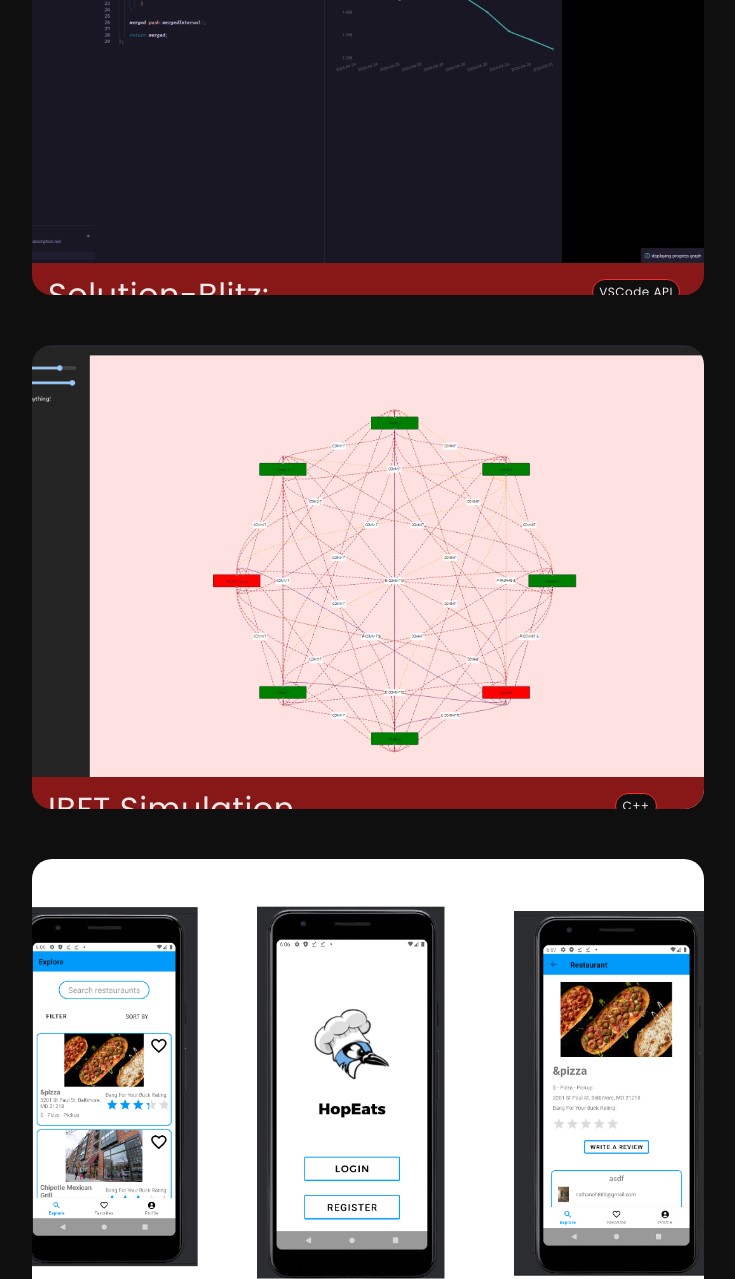
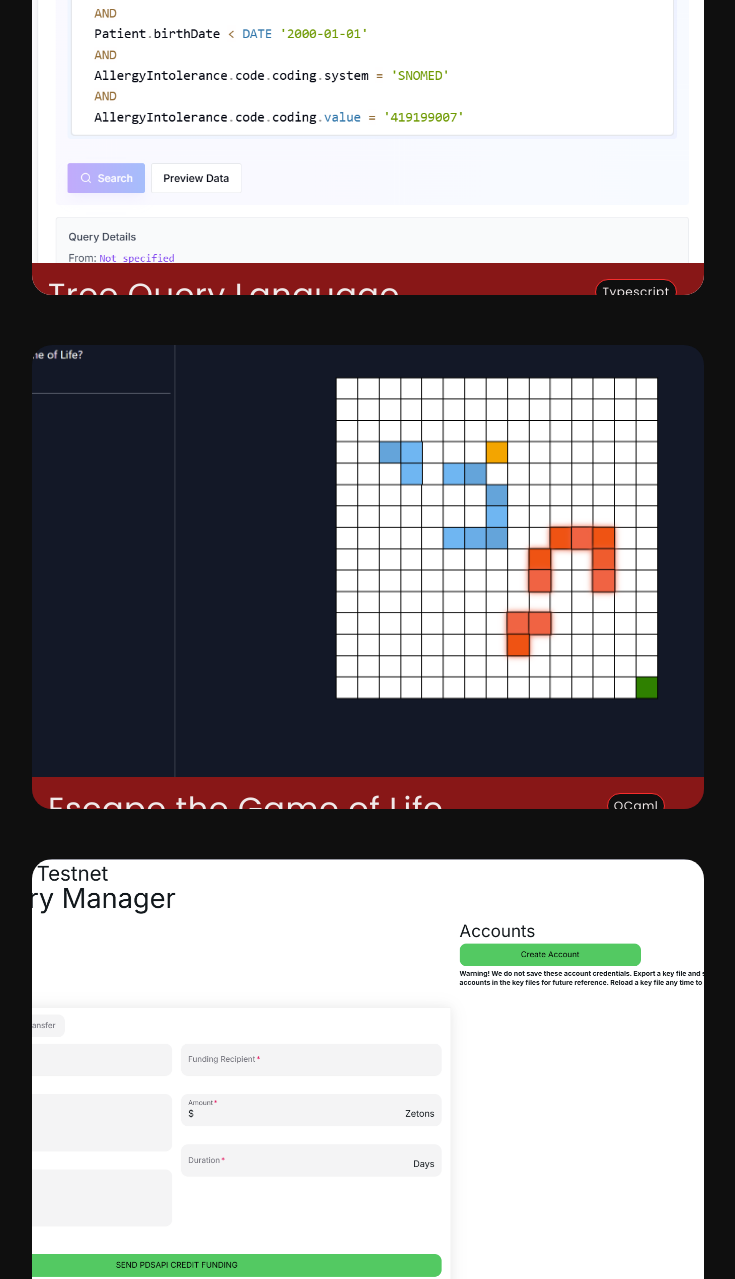
Before and after one commit to bathan1/bathan1.github.io, a website built with Vite: page index.html in a window 1280 px wide. Shown: the part 1309-2588 px from the top of the page, without its empty margins (174-909 px from the left). Built offline with nearby package versions, Linux system fonts and the light colour scheme; files whose address does not match are found by name.

Commit message:
update projects

```diff
--- a/index.html
+++ b/index.html
@@ -52,28 +52,13 @@
 
       <section id="hero-section" class="main-section">
         <div id="main-text-container">
-          <h1>Hi, I'm Nathan, and I like to make all sorts of things on my computer.</h1>
+          <h1>Hi, I'm Nathan, and I like to build all sorts of applications on my computer.</h1>
         </div>
       </section>
 
       <section id="gallery-section" class="main-section">
         <div class="gallery">
           <div class="images">
-            <div class="img">
-              <img src="img1.png" alt="">
-            </div>
-            <div class="img">
-              <img src="img2.png" alt="">
-            </div>
-            <div class="img">
-              <img src="img3.png" alt="">
-            </div>
-            <div class="img">
-              <img src="img4.png" alt="">
-            </div>
-            <div class="img">
-              <img src="img5.png" alt="">
-            </div>
           </div>
           <div class="minimap">
             <div class="preview"></div>
@@ -81,10 +66,22 @@
         </div>
       </section>
 
-      <section id="about-section" class="appear">
+      <section id="about-section" class="appear about">
         <h1>About</h1>
         <p>
-          I am a senior studying Computer Science at Johns Hopkins University, and I'm a versatile programmer capable of adapting to any tech stack (see my <a href="resume.pdf" download="nathanohResume.pdf">resume</a>). Besides programming, you might catch me snowboarding, attending concerts, or watching basketball or anime with my dog. If you want a website or need a really good programmer, shoot me an email me at <span id="contact-anchor">side_nathan@hotmail.com</span>.
+          Hi there!
+          I am a senior studying Computer Science at Johns Hopkins University. As you can see from my projects, I am very passionate about developing web apps, working on the UI for the browser, all the way to the database queries for the server.
+        </p>
+        <p>
+          More than developing web apps though, I love <strong><em>solving problems</em></strong>.
+          Every project, regardless of scale, presents unique challenges waiting to be solved.
+          And I truly can't get enough of the excitement that comes with solving each problem on my own.
+          That's why I never limit myself to a set of programming languages and tools, because
+          I'm able to apply my problem-solving abilities to any domain, building my fundamentals
+          with each iteration (see my <a href="#gallery-section">projects</a> above).
+        </p>
+        <p>
+          Besides programming, you might catch me snowboarding, attending concerts, or watching basketball or anime with my dog. If you want a website or are interested in a talented and enthusiastic programmer, shoot me an email me at <span id="contact-anchor">side_nathan@hotmail.com</span>.
         </p>
       </section>
 
--- a/package.json
+++ b/package.json
@@ -19,6 +19,7 @@
   },
   "dependencies": {
     "@studio-freight/lenis": "^1.0.25",
+    "effect": "^3.12.0",
     "gsap": "^3.12.4"
   },
   "packageManager": "pnpm@9.9.0+sha512.60c18acd138bff695d339be6ad13f7e936eea6745660d4cc4a776d5247c540d0edee1a563695c183a66eb917ef88f2b4feb1fc25f32a7adcadc7aaf3438e99c1"
--- a/src/main.ts
+++ b/src/main.ts
@@ -1,70 +1,17 @@
 import { gsap } from "gsap";
+import { projectAList } from "./projects";
 import { ScrollTrigger } from "gsap/ScrollTrigger";
 
-const projects = [
-  {
-    blurb: `<a href="https://pds-dase-portal-v2.fly.dev/" target="_blank">PDS Developer Portal: </a> <br/> Suite of developer tools on the browser for interacting with the Personal-Digital-Space REST API. Contracted work to overhaul their legacy portal site.`,
-    tech: `<ul class="tech-list">
-      <li>NextJS</li>
-      <li>Redis</li>
-    </ul>`,
-    imgSrc: "./pds-dase-portal-v2.png"
-  },
-  {
-    blurb: `<a>Solution-Blitz:</a> <br/> Leetcode on VSCode with a competitive programming twist! Built for a school project with a team of 5.`,
-    tech: `
-    <ul class="tech-list">
-      <li>VSCode API</li>
-      <li>MongoDB</li>
-      <li>Express</li>
-      <li>Redis</li>
-    </ul>`,
-    imgSrc: "./solblitz.png"
-  },
-  {
-    blurb: `<a href="https://ibft-catpics-8bd7cc324d04.herokuapp.com" target="_blank">IBFT Simulation</a> <br/> Simulate one round of the Istanbul Byzantine Fault Tolerance consensus algorithm used on many blockchains with NodeJS + C++.`,
-    tech: `
-    <ul class="tech-list">
-      <li>C++</li>
-      <li>Express</li>
-      <li>React</li>
-    </ul>
-  `,
-    imgSrc: "./ibft.png"
-  },
-  {
-    blurb: `<a>HopEats</a> <br/> An Android app that finds Hopkins students nearby restaurants along with a fully-featured rating system that brings a social presence to the app! Built for my User-Interfaces-and-Mobile-Applications course with a team of 4.`,
-    tech: `
-    <ul class="tech-list">
-      <li>Java</li>
-      <li>Android Studio</li>
-      <li>Firebase</li>
-    </ul>
-  `,
-    imgSrc: "./hopeats.png"
-  },
-  {
-    blurb: `<a>ValueStacker</a> <br/> A Redis-esque key-value pair store meant to work in a concurrent environment using mutexes to manage concurrent client connections to the server. Built for my Computer Systems Fundamentals course.`,
-    tech: `
-    <ul class="tech-list">
-      <li>C</li>
-      <li>C++</li>
-    </ul>
-  `,
-    imgSrc: "./value-stacker.png"
-  },
-  {
-    blurb: `<a href="https://bathan1.github.io/dad-and-jane/" target="_blank">Present-er: </a> <br/> a present for my dad and mom.`,
-    imgSrc: "./presenter.png",
-    tech: `
-      <ul class="tech-list">
-        <li>HTML</li>
-        <li>Tailwind</li>
-        <li>JavaScript</li>
-      </ul>
-    `,
-  }
-];
+const toBlurb = (projectName: string, projectDescription: string) => `<a>${projectName}</a> <br/> ${projectDescription}`;
+
+const reduceLangs = (languages: readonly string[], tools: readonly string[]) => [...languages, ...tools]
+  .reduce((acc, language, idx, self) => {
+    acc += `<li>${language}</li>`
+    if (idx === self.length - 1) {
+      acc += "\n</ul>";
+    }
+    return acc;
+  }, `<ul class="tech-list">\n`);
 
 document.addEventListener("DOMContentLoaded", () => {
   /**
@@ -93,18 +40,17 @@
     const imageContainer = document.querySelector(".images");
 
     const getRandomLeft = () => {
-        const values = [-1, -0.5, 0, 0.5, 1];
-        return values[Math.floor(Math.random() * values.length)].toString() + "rem";
+      const values = [-1, -0.5, 0, 0.5, 1];
+      return values[Math.floor(Math.random() * values.length)].toString() + "rem";
     }
 
-  minimap!.innerHTML = "";
-  imageContainer!.innerHTML = "";
+  minimap.innerHTML = "";
+  imageContainer.innerHTML = "";
 
   let activeThumbnail: null | HTMLDivElement = null;
-
-  for (let i = 0; i < projects.length; i++) {
-    const project = projects[i];
-    const imagePath = project.imgSrc;
+  for (const [ projectName, projectInfo ] of projectAList) {
+    const randomLeft = getRandomLeft();
+    const imagePath = projectInfo.image.src;
 
     const thumbnailDiv = document.createElement("div");
     thumbnailDiv.className = "img-thumbnail";
@@ -122,11 +68,11 @@
     blurbContainer.className = "blurb-container";
 
     const blurb = document.createElement("p");
-    blurb.innerHTML = project.blurb;
+    blurb.innerHTML = toBlurb(projectName, projectInfo.description);
 
     const techDiv = document.createElement("div");
     techDiv.className = "tech-container";
-    techDiv.innerHTML = project.tech;
+    techDiv.innerHTML = reduceLangs(projectInfo.languages, projectInfo.tools);
 
     const imgFull = document.createElement("img");
     imgFull.src = imagePath;
--- /dev/null
+++ b/src/projects.ts
@@ -0,0 +1,63 @@
+import { Schema } from "effect";
+
+const ProjectValue = Schema.Struct({
+  description: Schema.String,
+  languages: Schema.Array(Schema.String),
+  tools: Schema.Array(Schema.String),
+  image: Schema.Struct({
+    src: Schema.String,
+    alt: Schema.optional(Schema.String)
+  })
+});
+type ProjectValue = typeof ProjectValue.Type;
+
+export const projectAList: [string, ProjectValue][] = [
+  ["Medfetch", {
+    description: "A Query-Based clinical-data exchange marketplace built to facilitate clinical research! My biggest project yet, leading development across the entire stack.",
+    languages: ["Typescript", "SQL", "HTML", "CSS"],
+    tools: ["NextJS", "TailwindCSS", "React", "nodejs"],
+    image: { src: "medfetch.png" }
+  }],
+  ["Tree Query Language", {
+    description: "An SQL-like query language for unnesting FHIR-based tree data into flattened tables. Visually make sense of deeply nested tree-data from FHIR!",
+    languages: ["Typescript", "SQL"],
+    tools: ["nodejs"],
+    image: { src: "tql.png" }
+  }],
+  ["Escape the Game of Life", {
+    description: "Conway's Game of Life 'gameified' into a Web App. Built purely with OCaml in the backend and ReScript in the frontend!",
+    languages: ["OCaml", "ReScript"],
+    tools: ["Dune", "React", "Vite"],
+    image: { src: "escape.png" }
+  }],
+  ["Personal Digital Spaces revamp", {
+    description: "A full migration of a blockchain-based webapp from create-react-app to NextJS built for Personal Digital Spaces!",
+    languages: ["Typescript", "SQL"],
+    tools: ["React", "Vite", "Redis", "NextJS", "nodejs"],
+    image: { src: "pds.png" }
+  }],
+  ["Solution-Blitz", {
+    description: "Competitive coding with ELO from the comfort of your very own VSCode editor!",
+    languages: ["Typescript"],
+    tools: ["nodejs", "VSCode API", "MongoDB", "Redis"],
+    image: { src: "solblitz.png" }
+  }],
+  ["HopEats", {
+    description: "A food-review Android app for Hopkins students!",
+    languages: ["Typescript"],
+    tools: ["nodejs", "VSCode API", "MongoDB"],
+    image: { src: "hopeats.png" }
+  }],
+  ["Value Stacker", {
+    description: "A remake of Redis's Stack built to deepen my understanding of memory management. Transactions with Rollbacks fully supported!",
+    languages: ["C", "C++"],
+    tools: ["GCC", "clang++"],
+    image: { src: "valuestacker.png" }
+  }],
+  ["Presenter", {
+    description: "A photo-gallery website made as a present for my mom and dad.",
+    languages: ["Typescript", "HTML", "CSS"],
+    tools: ["Vite"],
+    image: { src: "presenter.png" }
+  }],
+];
--- a/style.css
+++ b/style.css
@@ -397,3 +397,17 @@
 .blurb-container a {
   font-size: 2rem;
 }
+
+.about {
+  margin-left: 16px;
+  margin-right: 16px;
+  font-size: 1.2rem;
+}
+
+em {
+  font-style: italic;
+}
+
+strong {
+  font-weight: bold;
+}
```
Also changed, not shown: pnpm-lock.yaml, public/escape.png (added), public/img5.png (deleted), public/medfetch.png (added), public/pds.png (added), public/tql.png (added), public/valuestacker.png (added).
